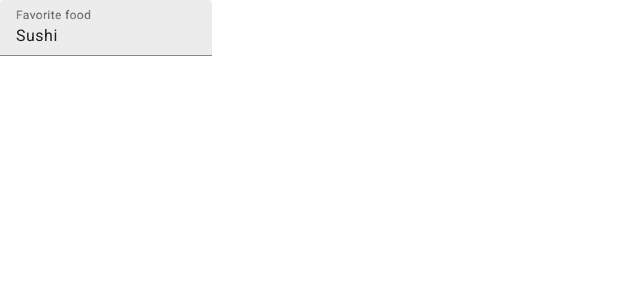
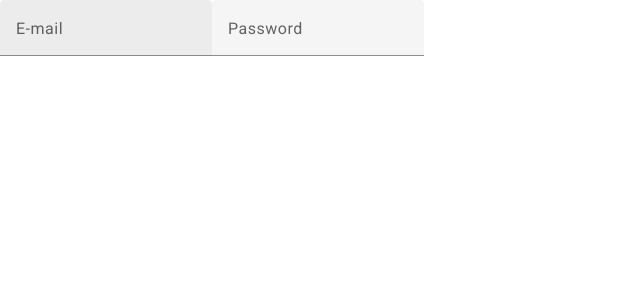
Before and after one commit to mihastele/angular-personal, an Angular app: page /signup in a window 1280 px wide. Shown: the top 300 px of the page, without its empty margins (0-640 px from the left). Built offline with nearby package versions, Linux system fonts and the light colour scheme.

Commit message:
Add 2 inputs

```diff
--- a/src/app/auth/signup/signup.component.html
+++ b/src/app/auth/signup/signup.component.html
@@ -1,8 +1,13 @@
 <section>
     <form>
         <mat-form-field class="example-full-width">
-            <mat-label>Favorite food</mat-label>
-            <input matInput placeholder="Ex. Pizza" value="Sushi">
+            <mat-label>E-mail</mat-label>
+            <input type="email" matInput placeholder="Your E-mail">
+        </mat-form-field>
+
+        <mat-form-field class="example-full-width">
+            <mat-label>Password</mat-label>
+            <input type="password" matInput placeholder="Your password">
         </mat-form-field>
     </form>
 </section>
--- a/src/app/material.module.ts
+++ b/src/app/material.module.ts
@@ -2,9 +2,10 @@ import { NgModule } from "@angular/core";
 import { MatButtonModule } from '@angular/material/button'
 import { MatIconModule } from '@angular/material/icon'
 import { MatInputModule } from '@angular/material/input';
+import { MatFormFieldModule } from '@angular/material/form-field'
 
 @NgModule({
-    imports: [MatButtonModule, MatIconModule, MatInputModule],
-    exports: [MatButtonModule, MatIconModule, MatInputModule]
+    imports: [MatButtonModule, MatIconModule, MatInputModule, MatFormFieldModule],
+    exports: [MatButtonModule, MatIconModule, MatInputModule, MatFormFieldModule]
 })
 export class MaterialModule { }
```
